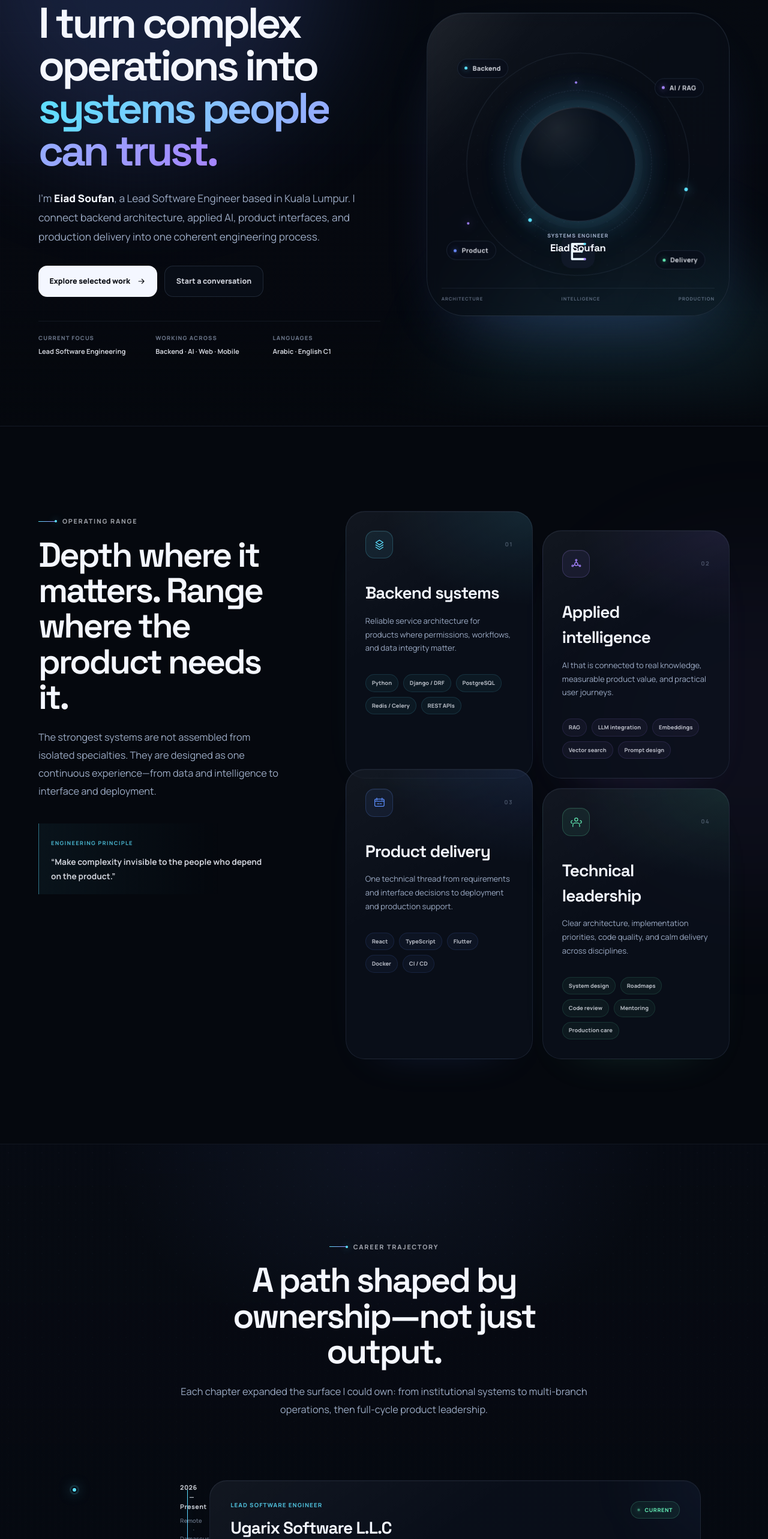
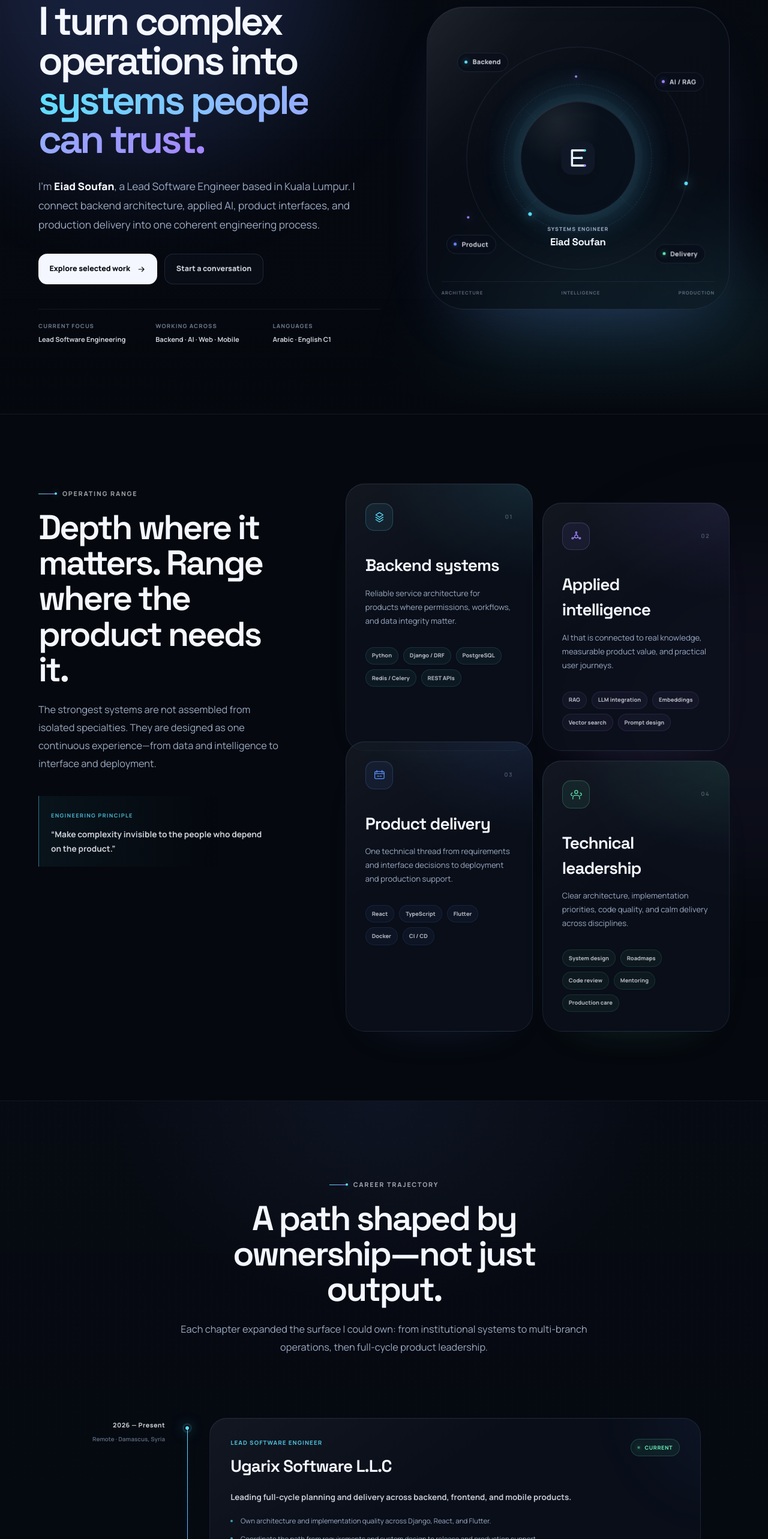
Before and after one commit to Eiad-Soufan/EiadSoufanBlog, a React (Vite) app: page /about in a window 1280 px wide. Shown: the part 234-2800 px from the top of the page at 60% size. Built offline with nearby package versions, Linux system fonts and the light colour scheme.

Commit message:
Polish about layout alignment

```diff
--- a/src/pages/AboutUs.jsx
+++ b/src/pages/AboutUs.jsx
@@ -112,8 +112,8 @@ function CareerConstellation({ reduceMotion }) {
 
       <div className="career-core">
         <BrandMark className="h-14 w-14 sm:h-16 sm:w-16" />
-        <span>Systems engineer</span>
-        <strong className="display-font">Eiad Soufan</strong>
+        <span className="career-core-role">Systems engineer</span>
+        <strong className="career-core-name display-font">Eiad Soufan</strong>
       </div>
 
       <span className="career-node career-node--backend">
--- a/src/styles/about.css
+++ b/src/styles/about.css
@@ -139,7 +139,7 @@
   max-width: 12.5ch;
   margin: 1.5rem 0 0;
   color: rgb(var(--color-text));
-  font-size: clamp(2.75rem, 5.6vw, 5.15rem);
+  font-size: clamp(2.75rem, 5.2vw, 4.8rem);
   font-weight: 650;
   letter-spacing: -0.062em;
   line-height: 0.99;
@@ -376,15 +376,15 @@
   text-align: center;
 }
 
-.career-core > span,
-.career-core > strong {
+.career-core-role,
+.career-core-name {
   position: absolute;
   left: 50%;
   width: max-content;
   transform: translateX(-50%);
 }
 
-.career-core > span {
+.career-core-role {
   top: calc(100% + 1.15rem);
   color: rgb(var(--color-muted));
   font-size: 0.54rem;
@@ -393,7 +393,7 @@
   text-transform: uppercase;
 }
 
-.career-core > strong {
+.career-core-name {
   top: calc(100% + 2.05rem);
   color: rgb(var(--color-text));
   font-size: clamp(0.82rem, 1.4vw, 1.05rem);
@@ -549,7 +549,7 @@
 
 .about-capabilities {
   position: relative;
-  padding-block: clamp(6rem, 11vw, 10.5rem);
+  padding-block: clamp(5.5rem, 9vw, 8rem);
 }
 
 .about-capabilities::before {
@@ -733,7 +733,7 @@
   background:
     radial-gradient(40rem 30rem at 50% 0%, rgb(var(--color-brand) / 0.075), transparent 72%),
     linear-gradient(180deg, rgb(var(--color-canvas-soft) / 0.7), rgb(var(--color-canvas)));
-  padding-block: clamp(6.5rem, 12vw, 11rem);
+  padding-block: clamp(5.75rem, 9.5vw, 8.5rem);
 }
 
 .about-career::before {
@@ -793,6 +793,21 @@
   width: 1.5rem;
   height: 2.1rem;
   place-items: center;
+}
+
+.career-entry-meta {
+  grid-column: 1;
+  grid-row: 1;
+}
+
+.career-entry-marker {
+  grid-column: 2;
+  grid-row: 1;
+}
+
+.career-entry-card {
+  grid-column: 3;
+  grid-row: 1;
 }
 
 .career-entry-marker span {
@@ -1614,11 +1629,11 @@
     width: 40%;
   }
 
-  .career-core > span {
+  .career-core-role {
     top: calc(100% + 0.8rem);
   }
 
-  .career-core > strong {
+  .career-core-name {
     top: calc(100% + 1.65rem);
   }
 
```
